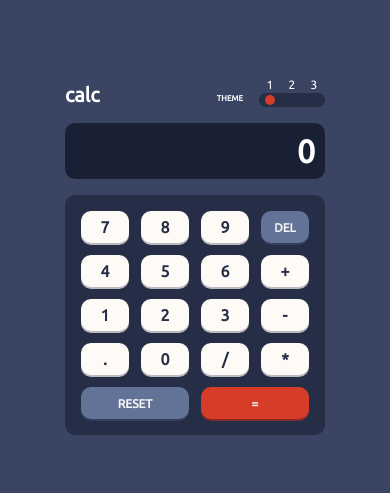
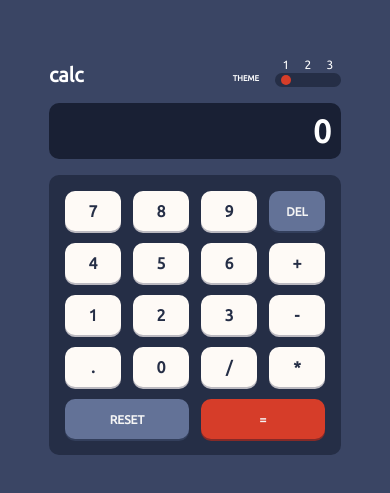
Before and after one commit to radosttina/calculator, a plain HTML site: page index.html in a window 390 px wide. Shown: the part 173-666 px from the top of the page. Drawn offline with Linux system fonts and the light colour scheme.

Commit message:
Make buttons bigger on mobile

```diff
--- a/index.html
+++ b/index.html
@@ -3,7 +3,7 @@
   <head>
     <meta
       name="viewport"
-      content="width=device-width, initial-scale=1, maximum-scale=1, user-scalable=no"
+      content="width=device-width, initial-scale=1.0, maximum-scale=1.0, user-scalable=no"
     />
     <link rel="preconnect" href="https://fonts.googleapis.com" />
     <link rel="preconnect" href="https://fonts.gstatic.com" crossorigin />
--- a/styles.css
+++ b/styles.css
@@ -10,6 +10,7 @@ body {
   align-items: center;
   height: 100vh;
   background-color: var(--background1);
+  overflow: hidden;
 }
 
 body * {
@@ -252,3 +253,13 @@ body[data-theme="purple"] {
   overflow-y: hidden;
   overflow-x: scroll;
 }
+
+@media screen and (max-width: 440px) {
+  .calculator .keyboard {
+    padding: 1rem;
+    grid-template-columns: 3.5rem 3.5rem 3.5rem 3.5rem;
+    grid-template-rows: 2.5rem 2.5rem 2.5rem 2.5rem 2.5rem;
+    column-gap: 0.75rem;
+    row-gap: 0.75rem;
+  }
+}
```
